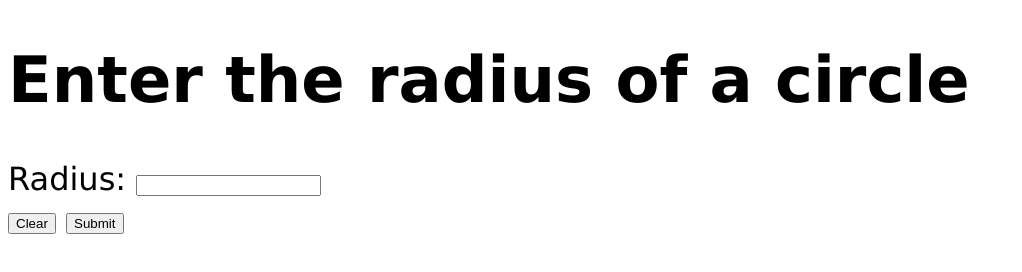
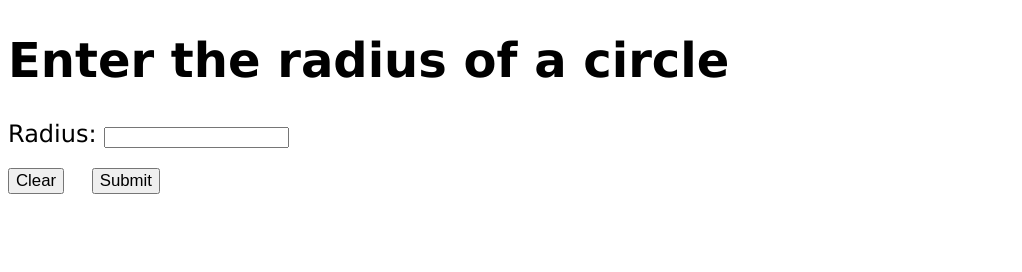
Before and after one commit to puanabidah/javascript-mini-projects, a plain HTML site: page circle-circumference/index.html in a window 1280 px wide. Shown: the whole page, without its empty margins (0-1022 px from the left). Drawn offline with Linux system fonts and the light colour scheme.

Commit message:
add button style

```diff
--- a/circle-circumference/style.css
+++ b/circle-circumference/style.css
@@ -1,4 +1,9 @@
 body {
   font-family: Verdana;
-  font-size: 2em;
+  font-size: 1.5em;
 }
+
+button {
+  font-size: 0.7em;
+  margin: 20px 20px 20px 0;
+}
```
